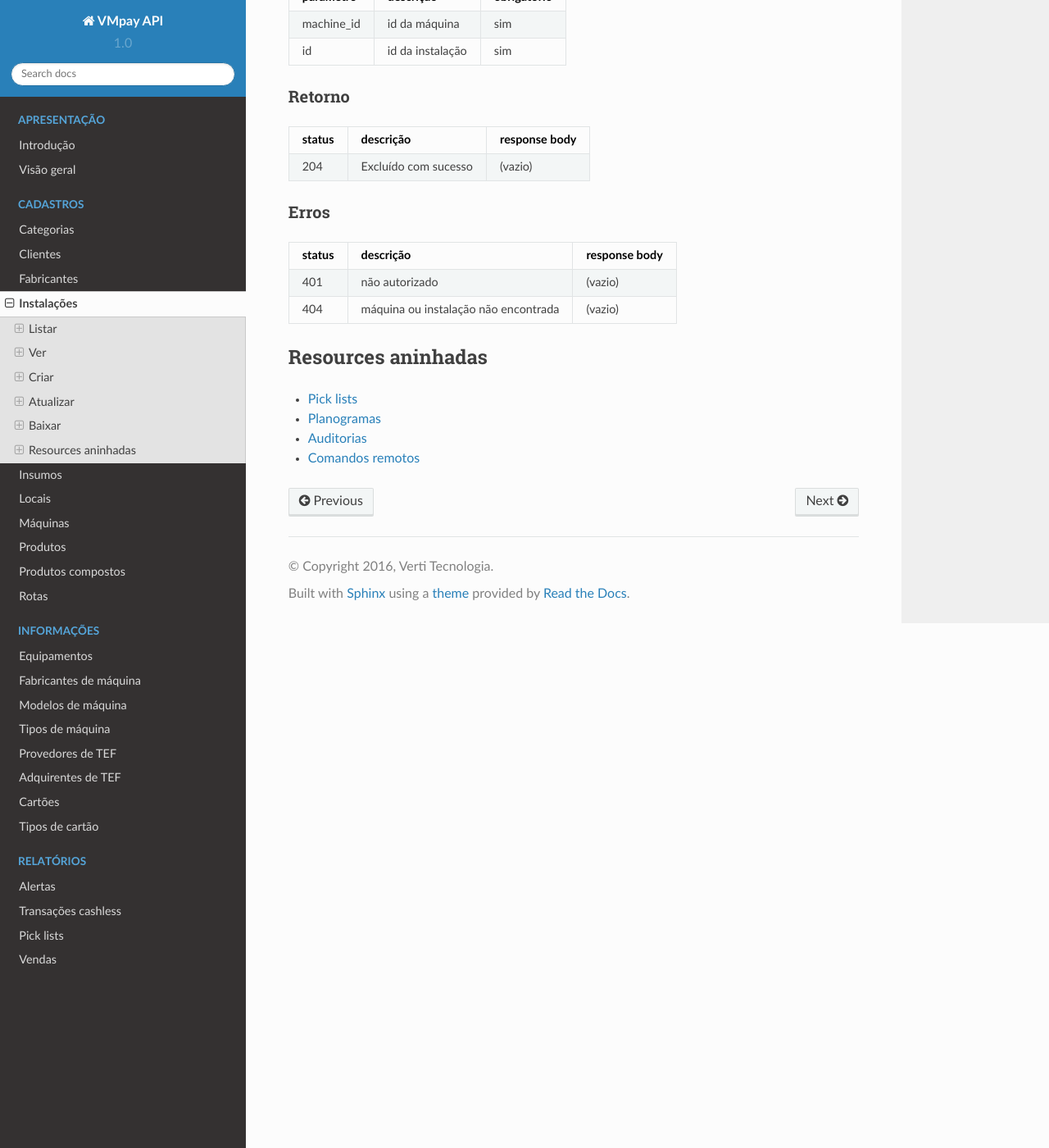
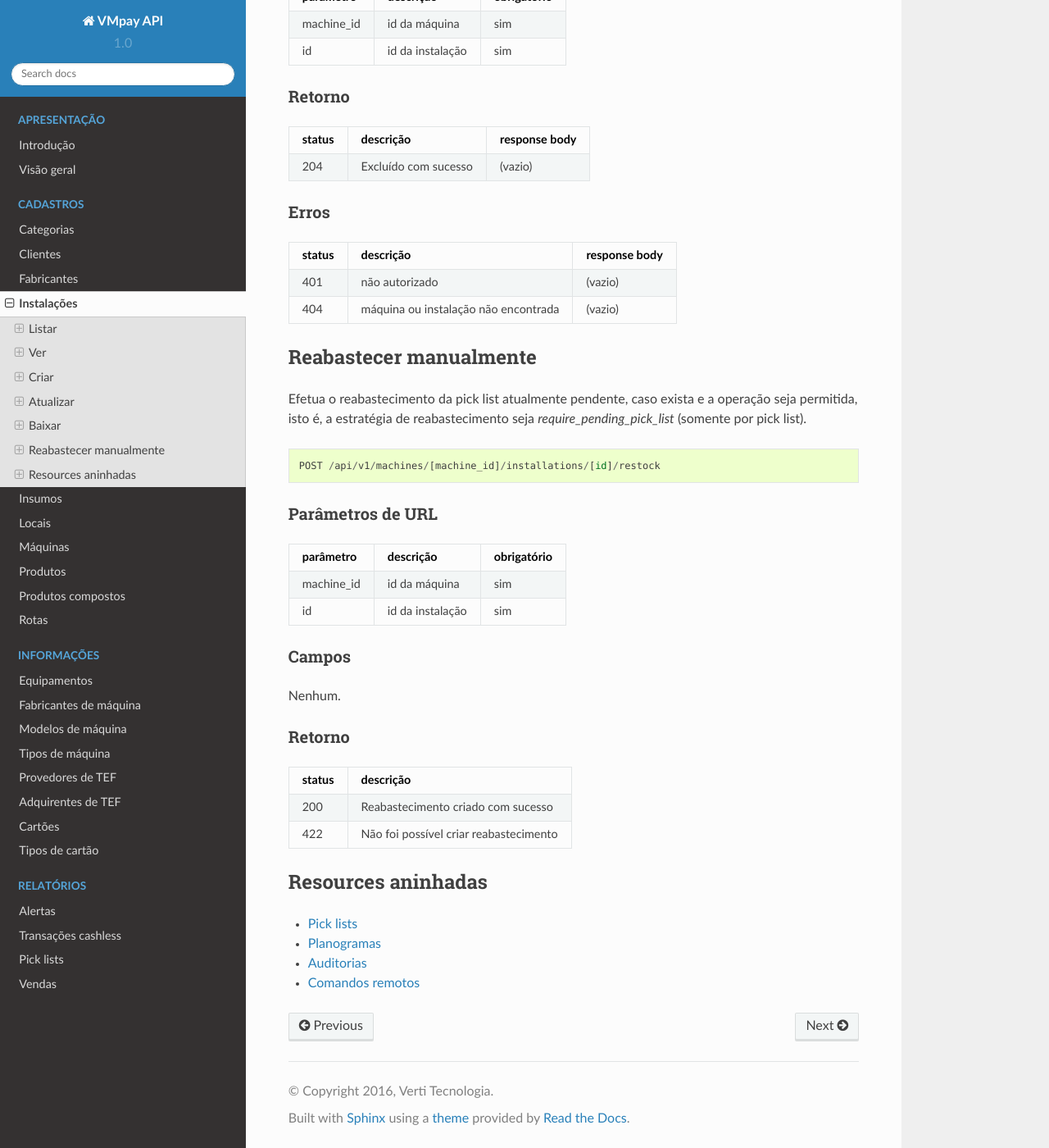
Before and after one commit to rfbezerra/vmpay_api_doc, a Sphinx documentation site: the page built from docs/source/registries/installation.rst, in a window 1280 px wide and 1400 px high, scrolled down 14376 px. Shown: the whole window at 82% size. Built offline with Sphinx 7.4.7 and the Read the Docs theme 2.0.0, drawn with Linux system fonts in a browser that asks for light colours.

Commit message:
Documenta reabastecimento manual de pick list

```diff
--- a/docs/source/registries/installation.rst
+++ b/docs/source/registries/installation.rst
@@ -794,6 +794,42 @@ status      descrição                             response body
 404         máquina ou instalação não encontrada  (vazio)
 ==========  ====================================  ====================================================
 
+Reabastecer manualmente
+=======================
+
+Efetua o reabastecimento da pick list atualmente pendente, caso exista e a
+operação seja permitida, isto é, a estratégia de reabastecimento seja
+*require_pending_pick_list* (somente por pick list).
+
+::
+
+  POST /api/v1/machines/[machine_id]/installations/[id]/restock
+
+Parâmetros de URL
+-----------------
+
+==========  ================  ===========
+parâmetro   descrição         obrigatório
+==========  ================  ===========
+machine_id  id da máquina     sim
+id          id da instalação  sim
+==========  ================  ===========
+
+Campos
+------
+
+Nenhum.
+
+Retorno
+-------
+
+======  ======================================
+status  descrição
+======  ======================================
+200     Reabastecimento criado com sucesso
+422     Não foi possível criar reabastecimento
+======  ======================================
+
 Resources aninhadas
 ===================
 
```
